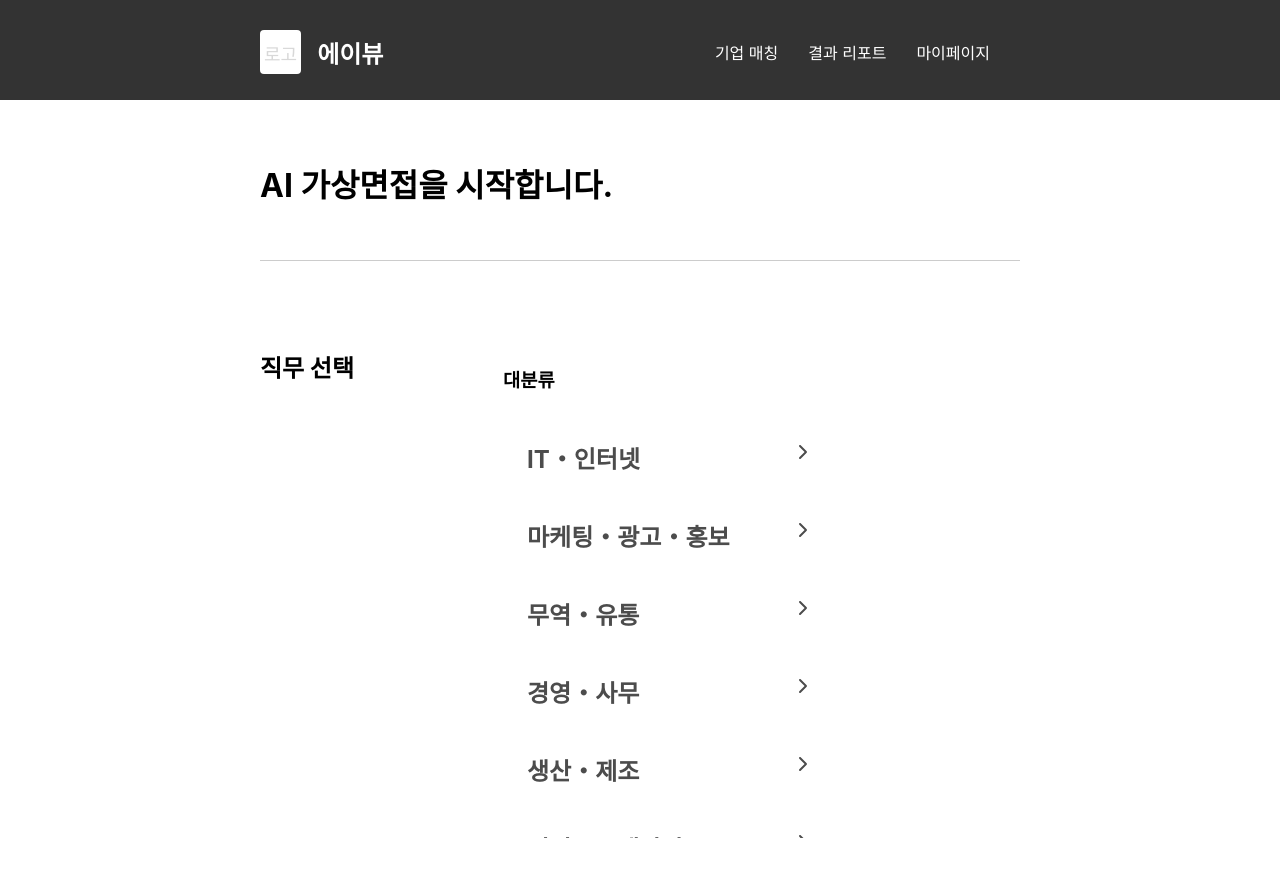
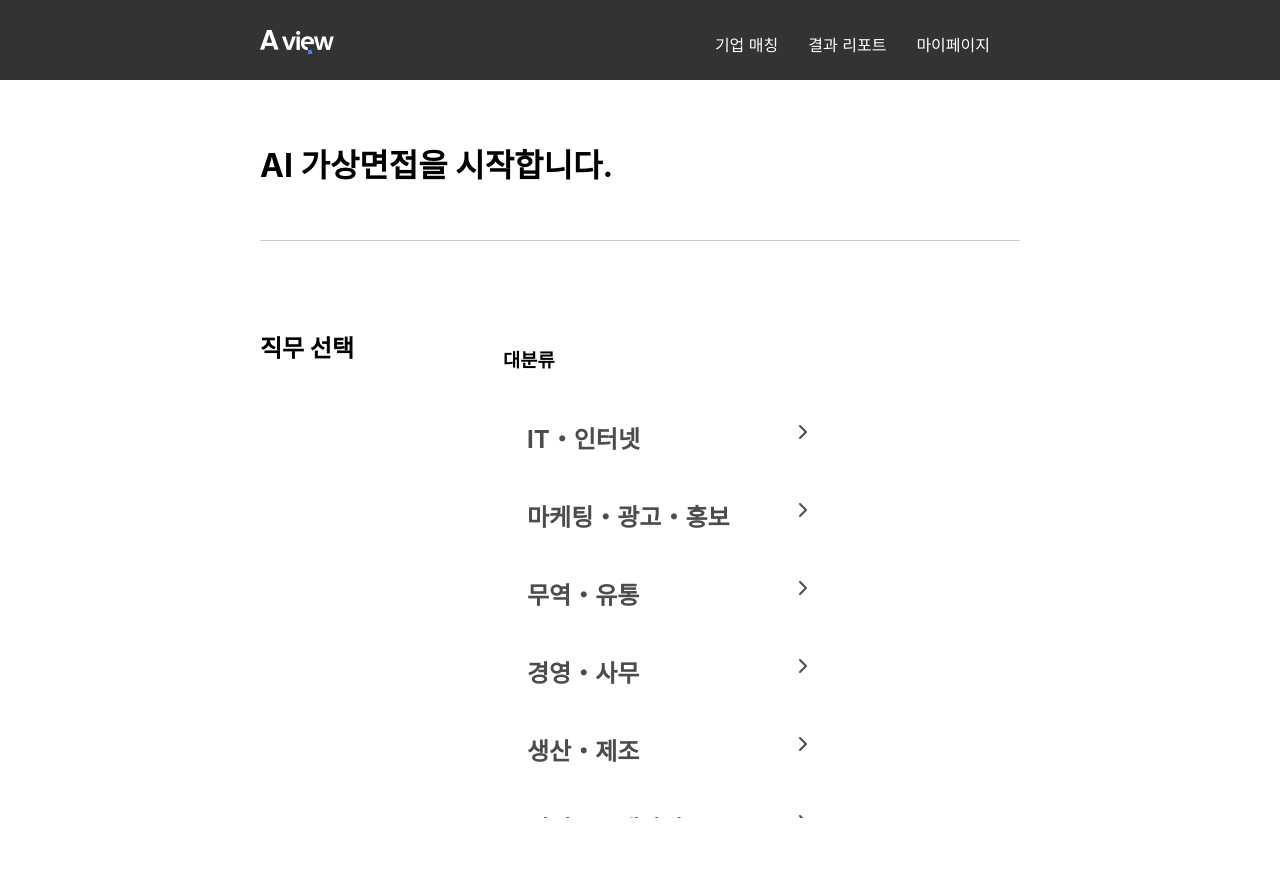
Before and after one commit to SW-HACKATHON-2NE1/aiview-FE, a Next.js app: page /select in a window 1280 px wide. Shown: the top 876 px of the page. Built offline with nearby package versions, Linux system fonts and the light colour scheme; a web font is replaced by a local one.

Commit message:
feat: add Header logo img

```diff
--- a/src/components/Header.styled.tsx
+++ b/src/components/Header.styled.tsx
@@ -2,7 +2,7 @@ import styled from "@emotion/styled";
 
 const HeaderWrapper = styled("header")(({ theme }) => ({
   width: "100vw",
-  height: "100px",
+  height: "80px",
   backgroundColor: theme.color.G800,
 }));
 
@@ -16,21 +16,4 @@ const HeaderContainer = styled("div")({
   "& > span": { fontSize: "18px" },
 });
 
-const Logo = styled("div")({
-  display: "flex",
-  alignItems: "center",
-  gap: "16px",
-  "& > div": {
-    padding: "10px 4px 8px 4px",
-    backgroundColor: "white",
-    borderRadius: "4px",
-    color: "#d8d8d8",
-    fontSize: "18px",
-  },
-  "& > span": {
-    fontSize: "24px",
-    fontWeight: 700,
-  },
-});
-
-export default { HeaderWrapper, HeaderContainer, Logo };
+export default { HeaderWrapper, HeaderContainer };
--- a/src/components/Header.tsx
+++ b/src/components/Header.tsx
@@ -5,14 +5,13 @@ function Header() {
   return (
     <S.HeaderWrapper>
       <S.HeaderContainer>
-        <S.Logo>
-          <div>로고</div>
-          <span><Link href="/">에이뷰</Link></span>
-        </S.Logo>
+        <Link href="/">
+          <img src="/images/logo.png" />
+        </Link>
         <div>
-        <span>기업 매칭</span>
-        <span>결과 리포트</span>
-        <span>마이페이지</span>
+          <span>기업 매칭</span>
+          <span>결과 리포트</span>
+          <span>마이페이지</span>
         </div>
       </S.HeaderContainer>
     </S.HeaderWrapper>
```
Also changed, not shown: src/pages/index.tsx (+3 -10 lines), public/images/logo.png (added), public/images/main_image.svg (renamed from public/icons/main_image.svg).
